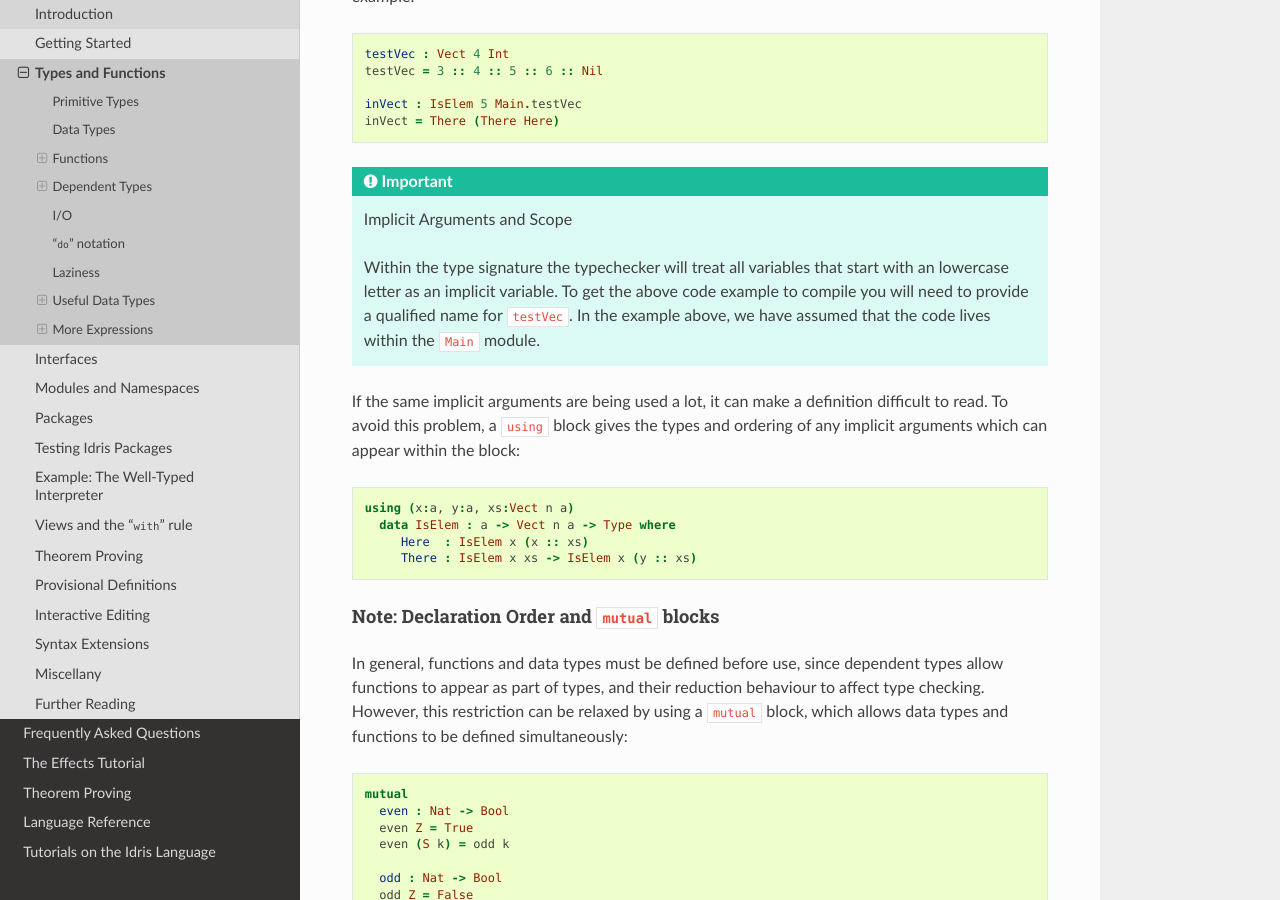
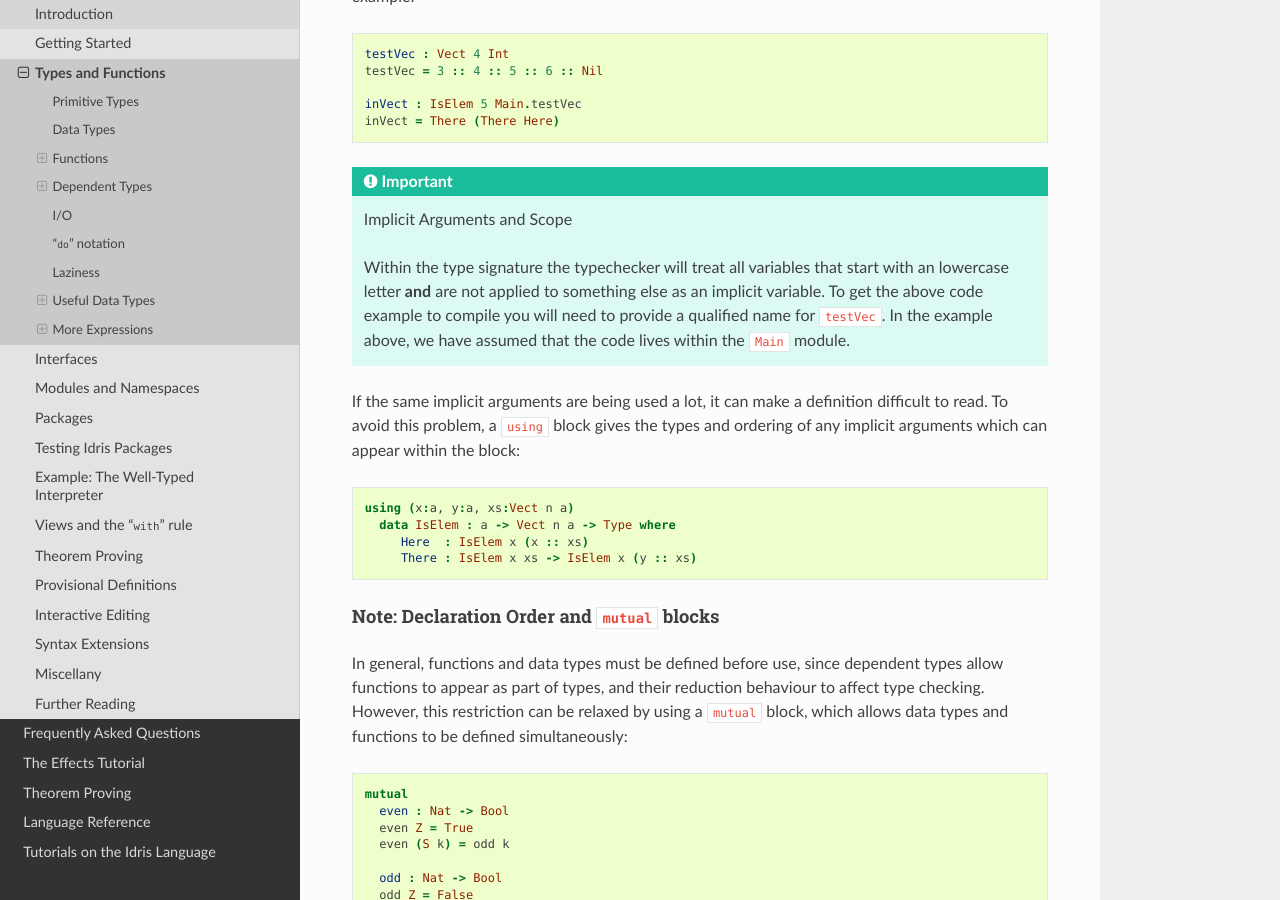
Before and after one commit to idris-lang/Idris-dev, a Sphinx documentation site: the page built from docs/tutorial/typesfuns.rst, in a window 1280 px wide and 900 px high, scrolled down 8767 px. Built offline with Sphinx 7.4.7 and the Read the Docs theme 2.0.0, drawn with Linux system fonts in a browser that asks for light colours; formulas are drawn with MathJax 3.

Commit message:
Reclarified statement in tutorial on implicit arguments and scope.

```diff
--- a/docs/tutorial/typesfuns.rst
+++ b/docs/tutorial/typesfuns.rst
@@ -502,10 +502,11 @@ vector. For example:
 .. important:: Implicit Arguments and Scope
 
     Within the type signature the typechecker will treat all variables
-    that start with an lowercase letter as an implicit variable. To
-    get the above code example to compile you will need to provide a
-    qualified name for ``testVec``. In the example above, we have
-    assumed that the code lives within the ``Main`` module.
+    that start with an lowercase letter **and** are not applied to
+    something else as an implicit variable. To get the above code
+    example to compile you will need to provide a qualified name for
+    ``testVec``. In the example above, we have assumed that the code
+    lives within the ``Main`` module.
 
 
 If the same implicit arguments are being used a lot, it can make a
```
